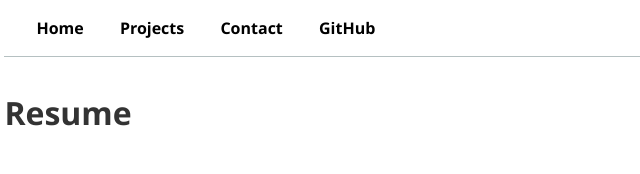
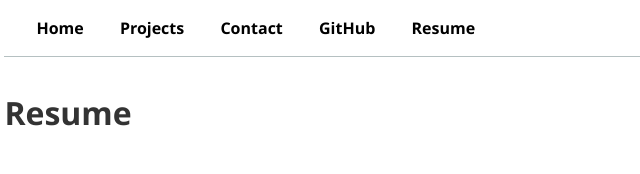
Before and after one commit to paige-saeng/Lab1-Test, a plain HTML site: page Resume/index.html in a window 1280 px wide. Shown: the top 174 px of the page, 178-818 px from the left. Drawn offline with Linux system fonts and the light colour scheme.

Commit message:
changes for lab2

```diff
--- a/Resume/index.html
+++ b/Resume/index.html
@@ -11,6 +11,7 @@
     <a href="../projects/index.html">Projects</a>
     <a href="../contact/index.html">Contact</a>
     <a href="https://github.com/paige-saeng" target="_blank">GitHub</a>
+    <a href="../resume/index.html">Resume</a>
   </nav>
 
 
```
